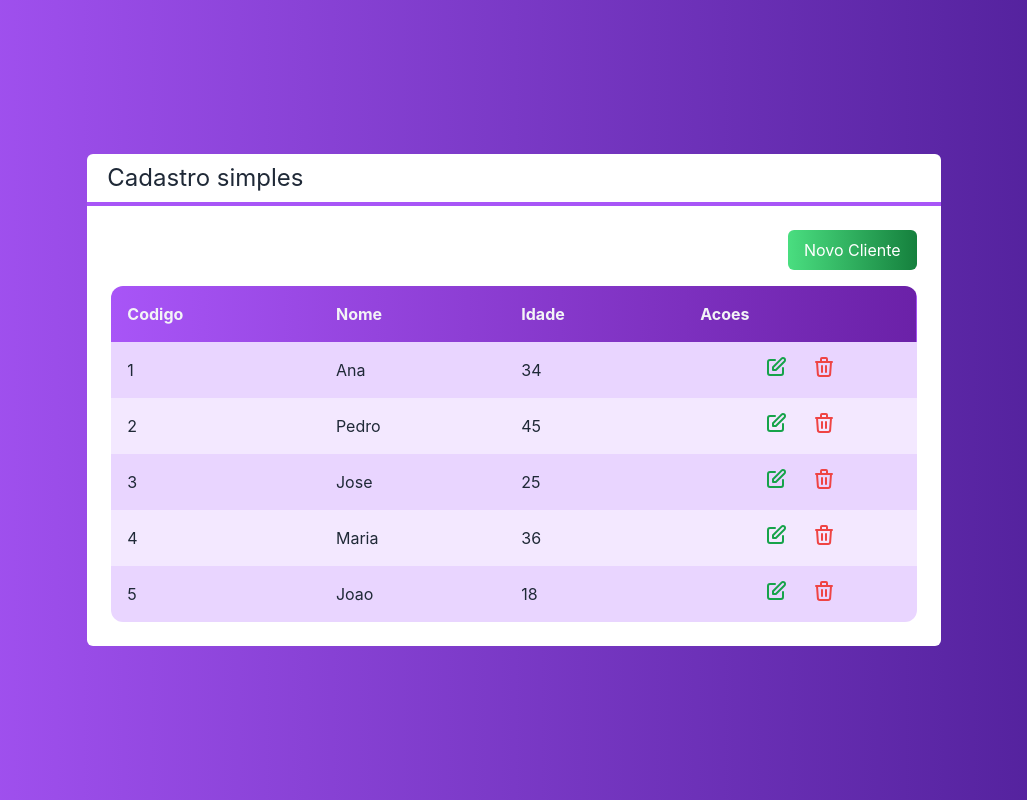
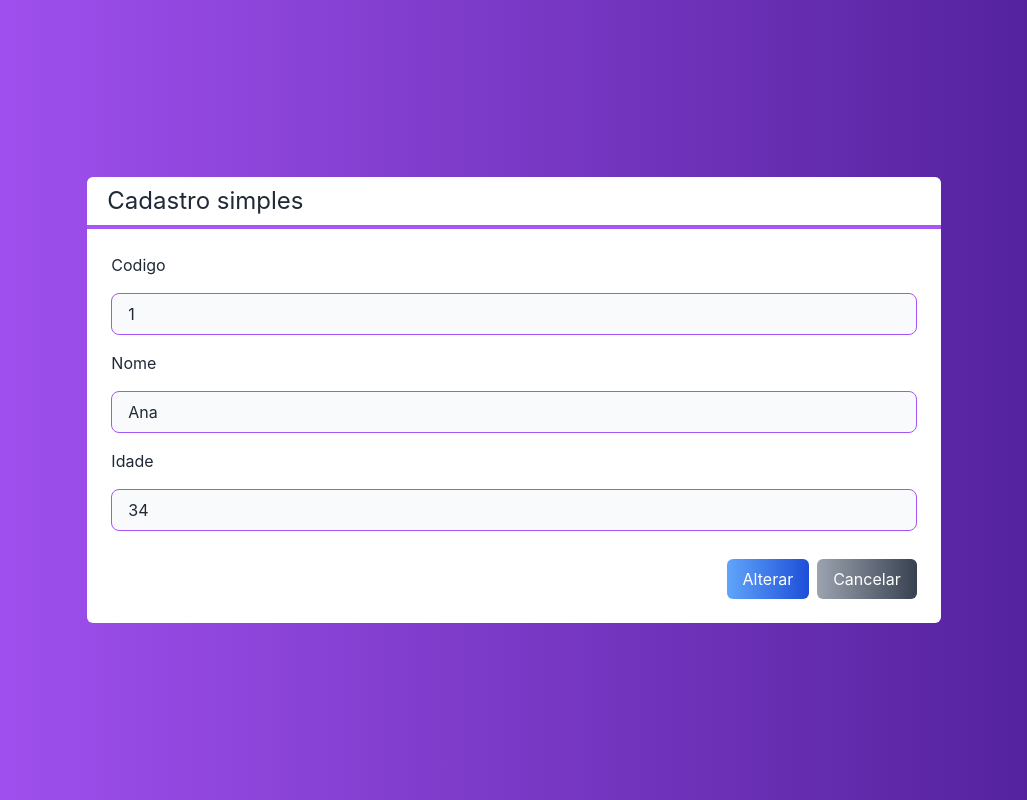
Before and after one commit to beatrizartimundo/next-crud-with-tailwindcss, a Next.js app: page / in a window 1280 px wide. Both pictures are taken after a click on the button "Novo Cliente". Shown: the whole page, without its empty margins (126-1153 px from the left). Built offline with nearby package versions, Linux system fonts and the light colour scheme.

Commit message:
form and input

```diff
--- a/src/components/Botao.tsx
+++ b/src/components/Button.tsx
@@ -1,12 +1,13 @@
-interface BotaoProps {
+interface ButtonProps {
   cor?: 'green'| ' blue' | 'gray',
   children: any,
+  onClick?: () => void;
 }
 
-export default function Botao(props) {
+export default function Button(props) {
   const cor = props.cor ?? 'gray'
   return (
-    <button className={`
+    <button onClick={props.onClick} className={`
         bg-gradient-to-r from-${cor}-400 to-${cor}-700
         text-white px-4 py-2 rounded-md
         ${props.className}
--- /dev/null
+++ b/src/components/Form.tsx
@@ -0,0 +1,48 @@
+import Input from "./Input";
+import Cliente from '../core/Cliente';
+import { useState } from "react";
+import Button from "./Button";
+
+interface FormProps {
+  cliente: Cliente,
+  clientChange?: (cliente:Cliente) => void,
+  canceled?: () => void,
+}
+
+export default function Form(props:FormProps) {
+  const id = props.cliente?.id;
+  const [nome,setNome] = useState(props.cliente?.nome ?? '');
+  const [idade, setIdade] = useState(props.cliente?.idade ?? 0);
+
+
+  return (
+    <div>
+      {id &&<Input text="Codigo" valor={id} className="mb-4" readOnly/> }
+      <Input
+        text="Nome"
+        valor={nome}
+        onChange={setNome}
+        className="mb-4"
+        />
+        <Input
+        text="Idade"
+        type="number"
+        valor={idade}
+        onChange={setIdade}
+        />
+        <div className="flex justify-end mt-7">
+        <Button
+          cor="blue"
+          className="mr-2"
+          onClick={() => props.clientChange?.(new Cliente(nome,+idade,id))}
+        >
+            {id ? 'Alterar' : " Salvar"}
+        </Button>
+        <Button onClick={props.canceled}>
+            Cancelar
+        </Button>
+        </div>
+
+    </div>
+  )
+}
--- /dev/null
+++ b/src/components/Input.tsx
@@ -0,0 +1,30 @@
+interface InputProps {
+  text: string;
+  type?: 'text' | 'number';
+  valor: any;
+  readOnly?: boolean;
+  className?: string;
+  onChange?: (value: any) => void;
+
+}
+
+export default function Input(props: InputProps) {
+  return (
+    <div className={`flex flex-col ${props.className}`}>
+      <label className="mb-4">
+        {props.text}
+      </label>
+      <input
+        type={props.type ?? 'text'}
+        value={props.valor}
+        readOnly={props.readOnly}
+        onChange={e => props.onChange?.(e.target.value)}
+        className={`
+          border border-purple-500 rounded-lg
+          focus:outline-none bg-gray-50
+          px-4 py-2 ${props.readOnly ? '' : 'focus:bg-white'}
+        `}
+      />
+    </div>
+  )
+}
--- a/src/components/Table.tsx
+++ b/src/components/Table.tsx
@@ -1,5 +1,5 @@
 import Cliente from "../core/Cliente";
-import { deleteIcon, editIcon } from "./Icones";
+import { deleteIcon, editIcon } from "./Icons";
 
 interface TableProps {
   clientes: Cliente[],
--- a/src/pages/index.tsx
+++ b/src/pages/index.tsx
@@ -1,4 +1,6 @@
-import Botao from "../components/Botao";
+import { useState } from "react";
+import Botao from "../components/Button";
+import Form from "../components/Form";
 import Layout from "../components/Layout";
 import Table from "../components/Table";
 import Cliente from "../core/Cliente";
@@ -11,15 +13,22 @@ const clientes = [
   new Cliente('Joao', 18, '5'),
 ]
 
-function clienteSelecionado(cliente:Cliente) {
+function clienteSelecionado(cliente: Cliente) {
   console.log(cliente.nome)
 };
 
-function clienteExcluido(cliente:Cliente) {
+function clienteExcluido(cliente: Cliente) {
   console.log(cliente.nome)
 };
 
+function salvarCliente(cliente:Cliente) {
+  console.log(cliente)
+}
+
+
 export default function Home() {
+
+  const [visivel, setVisivel] = useState<'table' | "form">('table');
   return (
     <div className={`
       flex h-screen justify-center items-center
@@ -27,8 +36,10 @@ export default function Home() {
       text-white
       `}>
       <Layout title="Cadastro simples">
+        {visivel === 'table' ? (
+          <>
             <div className="flex justify-end">
-          <Botao cor="green" className="mb-4">Novo Cliente</Botao>
+              <Botao cor="green" className="mb-4" onClick={() => setVisivel('form')}>Novo Cliente</Botao>
             </div>
 
             <Table
@@ -36,6 +47,14 @@ export default function Home() {
               clienteSelecionado={clienteSelecionado}
               clienteExcluido={clienteExcluido}
             ></Table>
+          </>
+        ) : (
+
+          <Form cliente={clientes[0]}
+            canceled={() => setVisivel('table')}
+            clientChange={salvarCliente}
+          />
+        )}
       </Layout>
     </div>
 
```
Also changed, not shown: src/components/Icons.tsx (renamed from src/components/Icones.tsx). Lines whose indentation alone changed are shown as unchanged.
